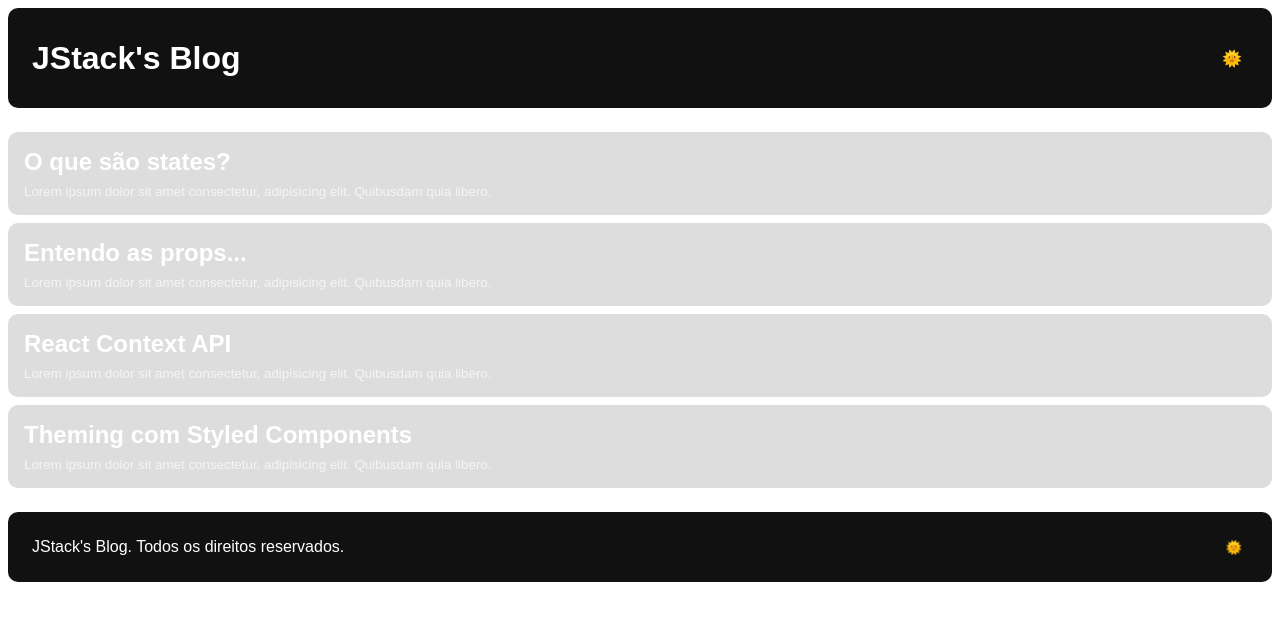
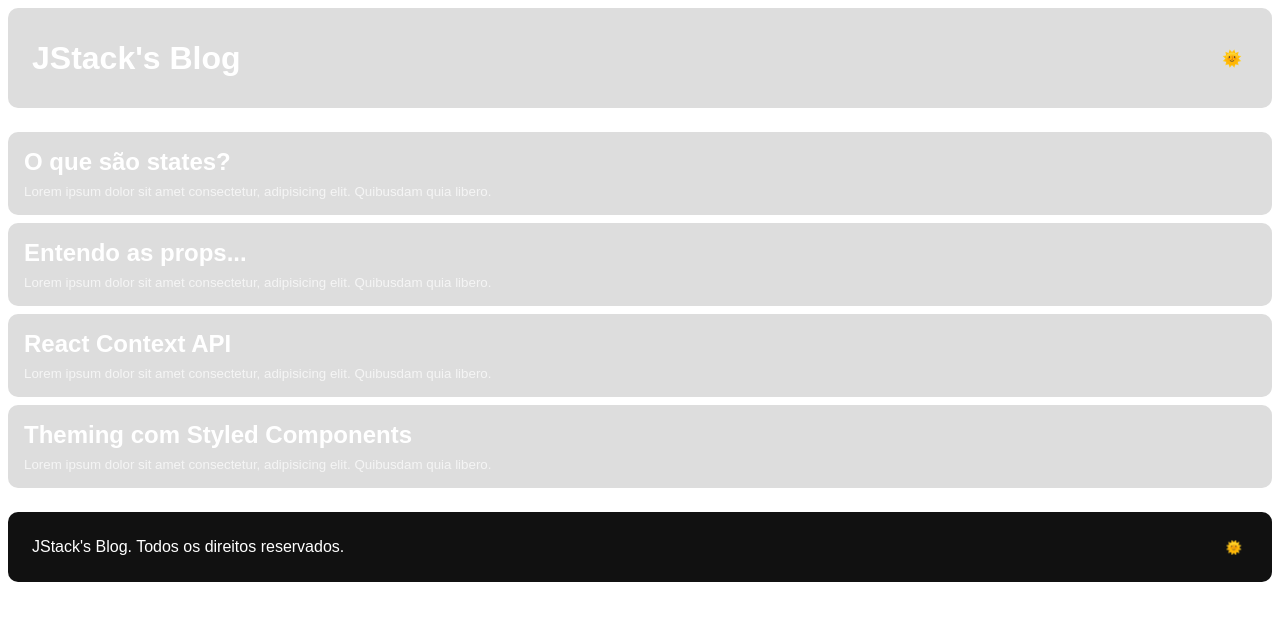
Before and after one commit to athena272/js-stack, a React app in the folder 03-fundamentos-react/: page / in a window 1280 px wide. Shown: the top 620 px of the page. Built offline with nearby package versions, Linux system fonts and the light colour scheme.

Commit message:
Update styles.js

```diff
--- a/03-fundamentos-react/src/components/Header/styles.js
+++ b/03-fundamentos-react/src/components/Header/styles.js
@@ -1,7 +1,7 @@
 import styled from 'styled-components';
 
 export const Container = styled.header`
-  background: #111;
+  background: ${({ theme }) => theme.headerBackgroundColor};
   height: 100px;
   display: flex;
   align-items: center;
```
